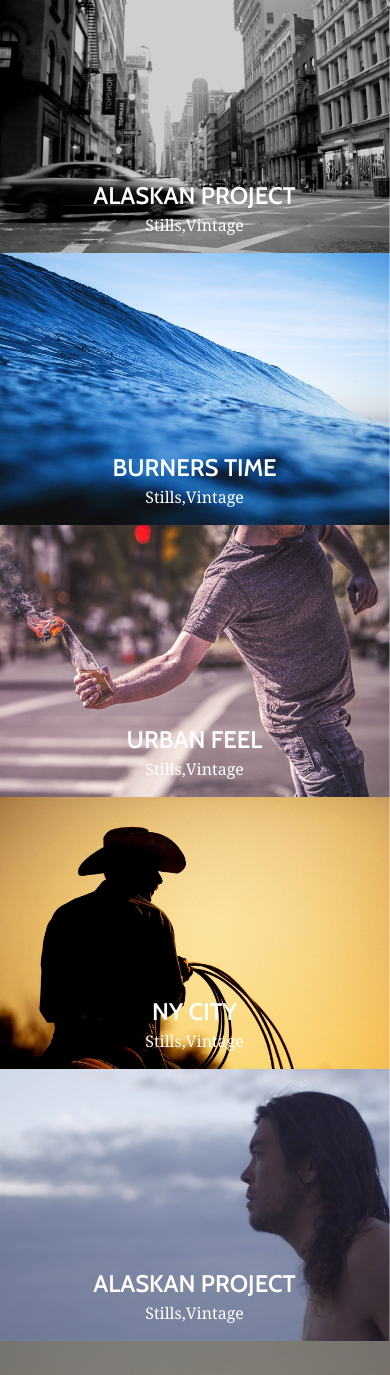
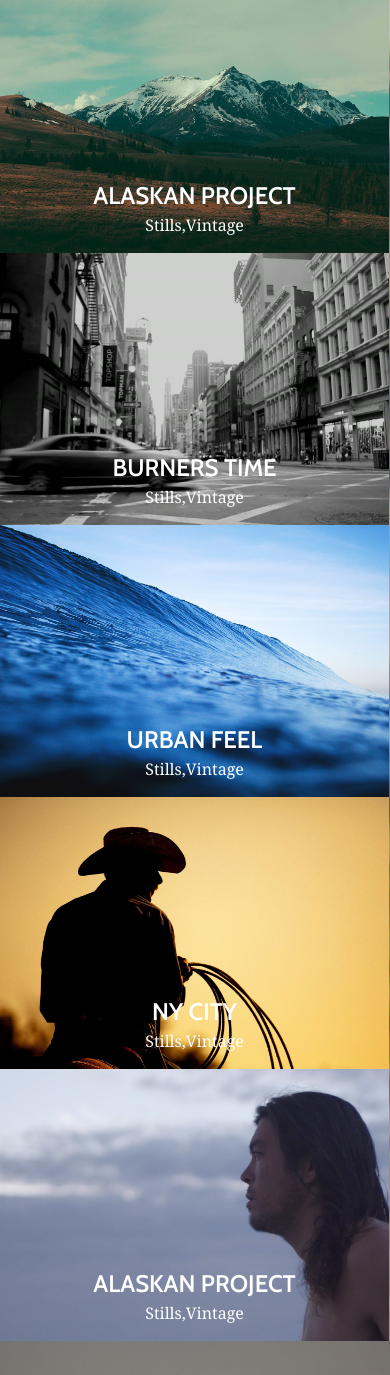
Before and after one commit to haris-wpbrigade/verve, a plain HTML site: page index.html in a window 390 px wide. Shown: the part 625-2000 px from the top of the page. Drawn offline with nearby package versions, Linux system fonts and the light colour scheme.

Commit message:
Update Mobile Background
put image in element instead of each child background image and put the script to stop change background on hover in mobile view

```diff
--- a/css/main.css
+++ b/css/main.css
@@ -270,6 +270,10 @@ body {
   visibility: visible;
 }
 
+.wrapper .box .boxbg-Img {
+  display: none;
+}
+
 /* slick slider */
 .content-body .slick-track {
   height: 100%;
@@ -336,36 +340,18 @@ body {
     background-size: cover;
   }
 
-  .wrapper .box {
-    background-position: center center;
-    background-size: cover;
-    background-repeat: no-repeat;
-    background-color: #b3c6cd;
+  .wrapper .box .boxbg-Img {
+    display: block;
+    position: absolute;
+    inset: 0;
+    width: 100%;
+    height: 100%;
   }
 
-  .wrapper .box:nth-child(1) {
-    background-image: url("../img/flame.jpg");
-  }
-  .wrapper .box:nth-child(2) {
-    background-image: url("../img/countryside.jpg");
-  }
-  .wrapper .box:nth-child(3) {
-    background-image: url("../img/NYC-Traffic.jpg");
-  }
-  .wrapper .box:nth-child(4) {
-    background-image: url("../img/blue-sea.jpg");
-  }
-  .wrapper .box:nth-child(5) {
-    background-image: url("../img/flame.jpg");
-  }
-  .wrapper .box:nth-child(6) {
-    background-image: url("../img/yellow-rider.jpg");
-  }
-  .wrapper .box:nth-child(7) {
-    background-image: url("../img/surf-up.jpg");
-  }
-  .wrapper .box:nth-child(8) {
-    background-image: url("../img/the-boat.jpg");
+  .wrapper .boxbg-Img img {
+    width: 100%;
+    height: 100%;
+    object-fit: cover;
   }
 }
 
@@ -374,7 +360,7 @@ body {
     width: 65%;
   }
 
-  .toggleBtn span{
+  .toggleBtn span {
     display: none;
   }
 
--- a/index.html
+++ b/index.html
@@ -72,6 +72,9 @@
         </div>
         <div class="wrapper">
           <div class="box" onmouseover="setBackIMG(`blue-sea.jpg`)">
+            <div class="boxbg-Img">
+              <img src="img/blue-sea.jpg" alt="blue-sea">
+            </div>
             <div class="box-content">
               <h2>urban feel</h2>
               <p>stills,vintage</p>
@@ -79,6 +82,9 @@
             </div>
           </div>
           <div class="box" onmouseover="setBackIMG(`flame.jpg`)">
+            <div class="boxbg-Img">
+              <img src="img/flame.jpg" alt="flame">
+            </div>
             <div class="box-content">
               <h2>ny city</h2>
               <p>stills,vintage</p>
@@ -86,6 +92,9 @@
             </div>
           </div>
           <div class="box" onmouseover="setBackIMG(`countryside.jpg`)">
+            <div class="boxbg-Img">
+              <img src="img/countryside.jpg" alt="countryside">
+            </div>
             <div class="box-content">
               <h2>alaskan project</h2>
               <p>stills,vintage</p>
@@ -93,6 +102,9 @@
             </div>
           </div>
           <div class="box" onmouseover="PlayBackVideo(`NYC-Traffic.mp4`)">
+            <div class="boxbg-Img">
+              <img src="img/NYC-Traffic.jpg" alt="img/NYC-Traffic">
+            </div>
             <div class="box-content">
               <h2>burners time</h2>
               <p>stills,vintage</p>
@@ -100,6 +112,9 @@
             </div>
           </div>
           <div class="box" onmouseover="setBackIMG(`blue-sea.jpg`)">
+            <div class="boxbg-Img">
+              <img src="img/blue-sea.jpg" alt="blue-sea">
+            </div>
             <div class="box-content">
               <h2>urban feel</h2>
               <p>stills,vintage</p>
@@ -107,6 +122,9 @@
             </div>
           </div>
           <div class="box" onmouseover="setBackIMG(`yellow-rider.jpg`)">
+            <div class="boxbg-Img">
+              <img src="img/yellow-rider.jpg" alt="yellow-rider">
+            </div>
             <div class="box-content">
               <h2>ny city</h2>
               <p>stills,vintage</p>
@@ -114,6 +132,9 @@
             </div>
           </div>
           <div class="box" onmouseover="PlayBackVideo(`surfing.mp4`)">
+            <div class="boxbg-Img">
+              <img src="img/surf-up.jpg" alt="surf-up">
+            </div>
             <div class="box-content">
               <h2>alaskan project</h2>
               <p>stills,vintage</p>
@@ -121,6 +142,9 @@
             </div>
           </div>
           <div class="box" onmouseover="setBackIMG(`the-boat.jpg`)">
+            <div class="boxbg-Img">
+              <img src="img/the-boat.jpg" alt="the-boat">
+            </div>
             <div class="box-content">
               <h2>burners time</h2>
               <p>stills,vintage</p>
--- a/js/main.js
+++ b/js/main.js
@@ -42,12 +42,17 @@ const PlayBackVideo = (Videosrc) => {
 
 const BackGroundIMG = document.querySelector(".content-body");
 const setBackIMG = (imgsrc) => {
+  // in mobile view background Image change disable
+  if (window.matchMedia("(max-width: 767px)").matches) {
+    console.log("Background Image changing is Stopped in MobMod");
+  } else {
     BackVideo.style.visibility = "hidden";
     BackVideo.style.opacity = "0";
     BackVideo.pause();
     BackVideo.removeAttribute("src"); // empty source
     BackVideo.load();
     BackGroundIMG.style.backgroundImage = `url(../img/${imgsrc})`;
+  }
 };
 
 /* ===========
```
Lines whose indentation alone changed are shown as unchanged.
